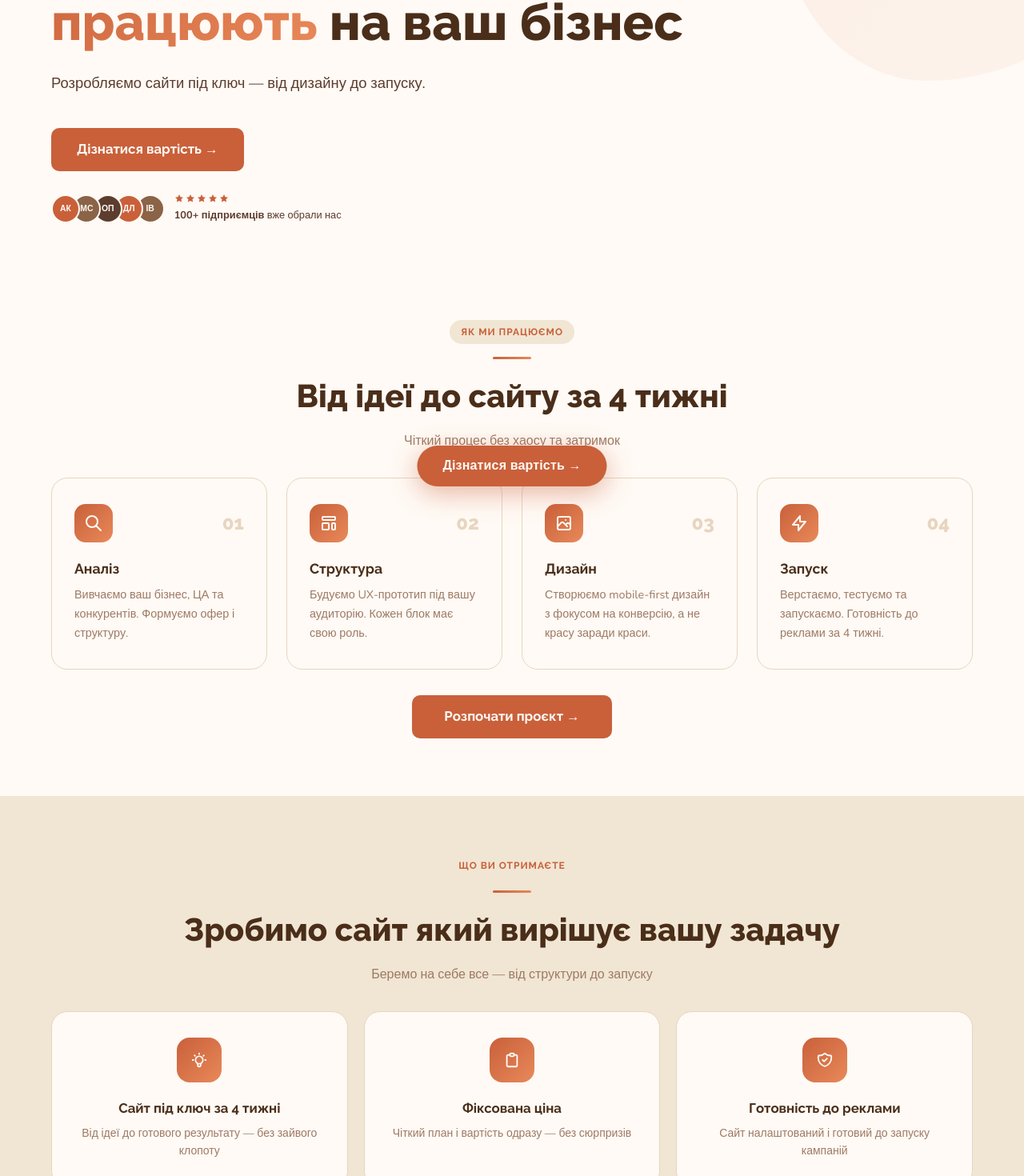
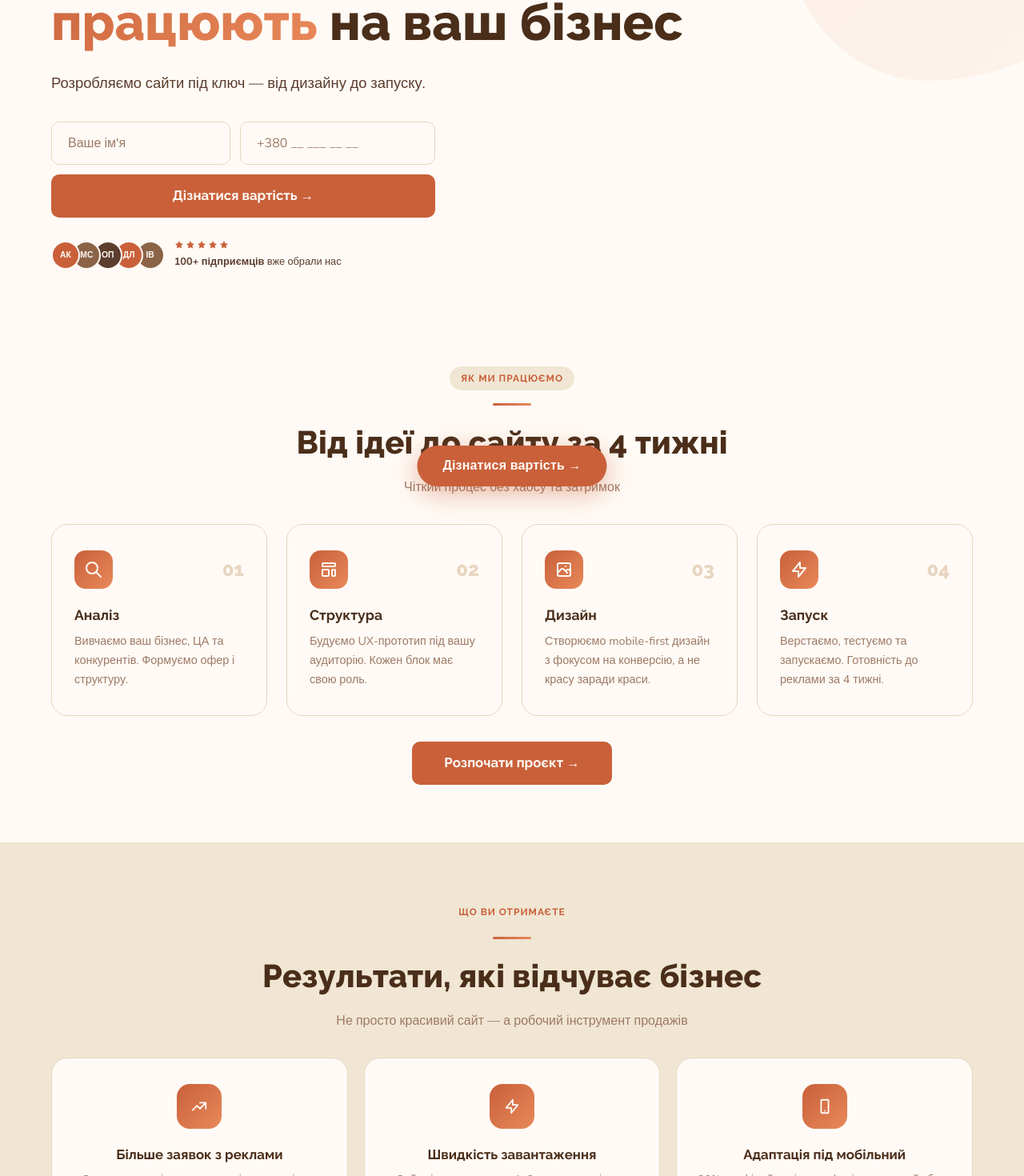
Before and after one commit to nicksolntsev2808/wamsides_landing, a React (Vite) app: page / in a window 1280 px wide. Shown: the part 288-1758 px from the top of the page at 80% size. Built offline with nearby package versions, Linux system fonts and the light colour scheme.

Commit message:
Add files via upload

```diff
--- a/src/web/pages/Home.tsx
+++ b/src/web/pages/Home.tsx
@@ -95,6 +95,39 @@ function Nav() {
 
 /* ─── HERO ─── */
 function Hero() {
+  const [heroForm, setHeroForm] = useState({ name: "", phone: "" });
+  const [heroSent, setHeroSent] = useState(false);
+  const [heroError, setHeroError] = useState(false);
+
+  const handleHeroSubmit = async (e: React.FormEvent) => {
+    e.preventDefault();
+    setHeroError(false);
+    try {
+      const body = new URLSearchParams({
+        "form-name": "contact",
+        name: heroForm.name,
+        phone: heroForm.phone,
+      });
+      const res = await fetch("/", {
+        method: "POST",
+        headers: { "Content-Type": "application/x-www-form-urlencoded" },
+        body: body.toString(),
+      });
+      if (res.ok) {
+        window.gtag?.("event", "generate_lead", {
+          event_category: "conversion",
+          event_label: "hero_form",
+        });
+        window.fbq?.("track", "Lead");
+        window.location.href = "/success.html?success=true";
+      } else {
+        setHeroError(true);
+      }
+    } catch {
+      setHeroError(true);
+    }
+  };
+
   return (
     <section id="hero" style={{ background: "#FFFAF5", padding: "5rem 0 3rem", position: "relative", overflow: "clip", maxWidth: "100%" }}>
       {/* Decorative blob — clipped to section */}
@@ -124,16 +157,56 @@ function Hero() {
         </h1>
 
         {/* Sub */}
-        <p className="fade-up fade-up-delay-2" style={{ fontFamily: "Nunito, sans-serif", fontSize: "1.15rem", color: "#5C3D2E", maxWidth: "560px", lineHeight: 1.75, marginBottom: "2.5rem" }}>
+        <p className="fade-up fade-up-delay-2" style={{ fontFamily: "Nunito, sans-serif", fontSize: "1.15rem", color: "#5C3D2E", maxWidth: "560px", lineHeight: 1.75, marginBottom: "2rem" }}>
           Розробляємо сайти під ключ — від дизайну до запуску.
         </p>
 
-        {/* CTAs */}
-        <div className="fade-up fade-up-delay-3" style={{ display: "flex", gap: "1rem", flexWrap: "wrap", alignItems: "center" }}>
-          <button className="btn-primary" style={{ fontSize: "1.05rem", padding: "0.9rem 2rem" }} onClick={() => document.getElementById("contact")?.scrollIntoView({ behavior: "smooth" })}>
-            Дізнатися вартість →
-          </button>
-
+        {/* Inline hero form */}
+        <div className="fade-up fade-up-delay-3" style={{ maxWidth: "480px" }}>
+          {heroSent ? (
+            <div className="ws-card" style={{ padding: "1.5rem", textAlign: "center" }}>
+              <p style={{ fontFamily: "Nunito, sans-serif", fontWeight: 700, color: "#4A2E1A", margin: 0 }}>
+                Дякуємо! Зв'яжемося протягом 10 хвилин ⚡
+              </p>
+            </div>
+          ) : (
+            <form onSubmit={handleHeroSubmit} name="contact" data-netlify="true" netlify-honeypot="bot-field" style={{ display: "flex", flexDirection: "column", gap: "0.75rem" }}>
+              <input type="hidden" name="form-name" value="contact" />
+              <input type="hidden" name="bot-field" />
+              <div style={{ display: "flex", gap: "0.75rem", flexWrap: "wrap" }}>
+                <input
+                  className="ws-input"
+                  type="text"
+                  name="name"
+                  placeholder="Ваше ім'я"
+                  autoComplete="name"
+                  value={heroForm.name}
+                  onChange={e => setHeroForm(f => ({ ...f, name: e.target.value }))}
+                  required
+                  style={{ flex: "1 1 140px", minWidth: 0 }}
+                />
+                <input
+                  className="ws-input"
+                  type="text"
+                  name="phone"
+                  placeholder="+380 __ ___ __ __"
+                  autoComplete="tel"
+                  value={heroForm.phone}
+                  onChange={e => setHeroForm(f => ({ ...f, phone: e.target.value }))}
+                  required
+                  style={{ flex: "1 1 160px", minWidth: 0 }}
+                />
+              </div>
+              {heroError && (
+                <p style={{ fontFamily: "Nunito, sans-serif", fontSize: "0.85rem", color: "#C9603A", margin: 0 }}>
+                  Помилка. Спробуйте ще раз.
+                </p>
+              )}
+              <button type="submit" className="btn-primary" style={{ width: "100%", textAlign: "center", fontSize: "1.05rem", padding: "0.9rem 2rem" }}>
+                Дізнатися вартість →
+              </button>
+            </form>
+          )}
         </div>
 
         {/* Social proof */}
@@ -270,29 +343,29 @@ function Solution() {
 function Results() {
   const items = [
     {
-      title: "Сайт під ключ за 4 тижні",
-      desc: "Від ідеї до готового результату — без зайвого клопоту",
+      title: "Більше заявок з реклами",
+      desc: "Структура сторінки заточена під конверсію — кожен блок веде до дії",
       icon: (
         <svg width="22" height="22" fill="none" viewBox="0 0 24 24" stroke="currentColor" strokeWidth="2">
-          <path strokeLinecap="round" strokeLinejoin="round" d="M9.663 17h4.673M12 3v1m6.364 1.636l-.707.707M21 12h-1M4 12H3m3.343-5.657l-.707-.707m2.828 9.9a5 5 0 117.072 0l-.548.547A3.374 3.374 0 0014 18.469V19a2 2 0 11-4 0v-.531c0-.895-.356-1.754-.988-2.386l-.548-.547z" />
+          <path strokeLinecap="round" strokeLinejoin="round" d="M13 7h8m0 0v8m0-8l-8 8-4-4-6 6" />
         </svg>
       ),
     },
     {
-      title: "Фіксована ціна",
-      desc: "Чіткий план і вартість одразу — без сюрпризів",
+      title: "Швидкість завантаження",
+      desc: "Сайт відкривається за 1–2 секунди навіть на мобільному 3G",
       icon: (
         <svg width="22" height="22" fill="none" viewBox="0 0 24 24" stroke="currentColor" strokeWidth="2">
-          <path strokeLinecap="round" strokeLinejoin="round" d="M9 5H7a2 2 0 00-2 2v12a2 2 0 002 2h10a2 2 0 002-2V7a2 2 0 00-2-2h-2M9 5a2 2 0 002 2h2a2 2 0 002-2M9 5a2 2 0 012-2h2a2 2 0 012 2" />
+          <path strokeLinecap="round" strokeLinejoin="round" d="M13 10V3L4 14h7v7l9-11h-7z" />
         </svg>
       ),
     },
     {
-      title: "Готовність до реклами",
-      desc: "Сайт налаштований і готовий до запуску кампаній",
+      title: "Адаптація під мобільний",
+      desc: "80% трафіку йде зі смартфонів — ваш сайт буде ідеальним на кожному екрані",
       icon: (
         <svg width="22" height="22" fill="none" viewBox="0 0 24 24" stroke="currentColor" strokeWidth="2">
-          <path strokeLinecap="round" strokeLinejoin="round" d="M9 12l2 2 4-4m5.618-4.016A11.955 11.955 0 0112 2.944a11.955 11.955 0 01-8.618 3.04A12.02 12.02 0 003 9c0 5.591 3.824 10.29 9 11.622 5.176-1.332 9-6.03 9-11.622 0-1.042-.133-2.052-.382-3.016z" />
+          <path strokeLinecap="round" strokeLinejoin="round" d="M12 18h.01M8 21h8a1 1 0 001-1V4a1 1 0 00-1-1H8a1 1 0 00-1 1v16a1 1 0 001 1z" />
         </svg>
       ),
     },
@@ -305,10 +378,10 @@ function Results() {
           <span className="ws-tag">Що ви отримаєте</span>
           <div className="ws-divider" style={{ margin: "1rem auto" }}></div>
           <h2 style={{ fontFamily: "Raleway, sans-serif", fontWeight: 800, fontSize: "clamp(1.8rem, 3.5vw, 2.5rem)", color: "#4A2E1A", marginTop: 0, marginBottom: "0.75rem" }}>
-            Зробимо сайт який вирішує вашу задачу
+            Результати, які відчуває бізнес
           </h2>
           <p style={{ fontFamily: "Nunito, sans-serif", color: "#9E7A65", fontSize: "1rem", maxWidth: "460px", lineHeight: 1.75, margin: "0 auto" }}>
-            Беремо на себе все — від структури до запуску
+            Не просто красивий сайт — а робочий інструмент продажів
           </p>
         </div>
 
@@ -628,7 +701,7 @@ function Portfolio() {
 function Reviews() {
   const reviews = [
     {
-      quote: "З Warmsides пропрацювали цільову аудиторію і структуру сторінки. Це кардинально вплинуло на якість заявок.",
+      quote: "З Warmsides пропрацювали цільову аудиторію і структуру сторінки. Конверсія в заявку зросла з 1.2% до 4.8% — це кардинально вплинуло на якість і кількість клієнтів.",
       name: "Наталія Сотніченко",
       role: "Співвласниця школи англійської NaEasy",
       initials: "НС",
@@ -636,7 +709,7 @@ function Reviews() {
       photo: "/avatars/natalia.jpg",
     },
     {
-      quote: "Запустили інтернет-магазин із чітким планом. Зручна адмінка, детальна статистика. Продовжуємо розвивати магазин. 🔥",
+      quote: "Запустили інтернет-магазин із чітким планом. Перші 30 замовлень отримали вже за перший тиждень після запуску реклами. Зручна адмінка, детальна статистика. 🔥",
       name: "Анна Савченко",
       role: "Маркетинговий директор Vapors",
       initials: "АС",
@@ -644,7 +717,7 @@ function Reviews() {
       photo: "/avatars/andriy.jpg",
     },
     {
-      quote: "Warmsides запропонували прості рішення, які зробили продукт зручнішим і логічнішим для користувачів.",
+      quote: "Warmsides запропонували прості рішення, які зробили продукт зручнішим. Час на онбординг нових користувачів скоротився вдвічі — з 6 до 3 хвилин.",
       name: "Євген Костін",
       role: "CEO Freudika",
       initials: "ЄК",
@@ -1021,11 +1094,11 @@ function Footer() {
           </div>
           <div style={{ display: "flex", gap: "1.5rem", flexWrap: "wrap" }}>
             {[
-              { label: "Telegram", href: "#" },
-              { label: "WhatsApp", href: "#" },
+              { label: "Telegram", href: "https://t.me/NS940828" },
+              { label: "WhatsApp", href: "https://wa.me/380675311952" },
               { label: "hello@warmsides.com", href: "mailto:hello@warmsides.com" },
             ].map(({ label, href }) => (
-              <a key={label} href={href} style={{ fontFamily: "Nunito, sans-serif", fontSize: "0.9rem", color: "#F0E6D3", textDecoration: "none", opacity: 0.8, transition: "opacity 0.2s" }}
+              <a key={label} href={href} target={href.startsWith("http") ? "_blank" : undefined} rel={href.startsWith("http") ? "noopener noreferrer" : undefined} style={{ fontFamily: "Nunito, sans-serif", fontSize: "0.9rem", color: "#F0E6D3", textDecoration: "none", opacity: 0.8, transition: "opacity 0.2s" }}
                 onMouseEnter={e => (e.target as HTMLElement).style.opacity = "1"}
                 onMouseLeave={e => (e.target as HTMLElement).style.opacity = "0.8"}
               >
@@ -1039,7 +1112,7 @@ function Footer() {
             © 2016 — 2026 Warmsides. All rights reserved.
           </p>
           <p style={{ fontFamily: "Nunito, sans-serif", fontSize: "0.8rem", color: "#9E7A65", margin: 0 }}>
-            Київ · Харків · Амстердам
+            Одеса · Амстердам
           </p>
         </div>
       </div>
```
